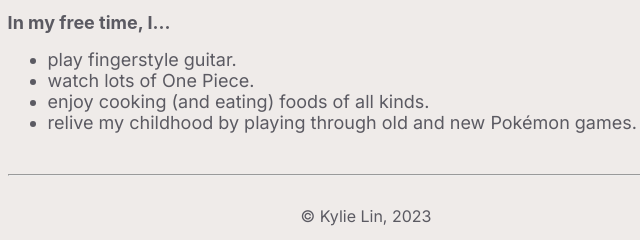
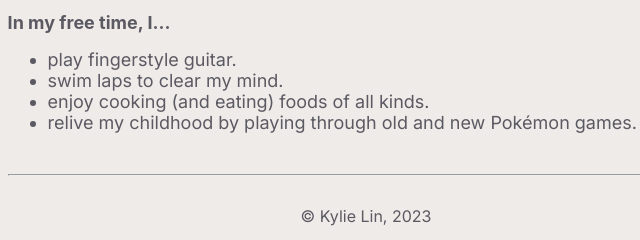
Before and after one commit to kylierlin/kylierlin.github.io, a plain HTML site: page index.html in a window 1280 px wide. Shown: the part 1756-1996 px from the top of the page, 274-914 px from the left. Drawn offline with Linux system fonts and the light colour scheme.

Commit message:
edited fun facts

```diff
--- a/index.html
+++ b/index.html
@@ -266,7 +266,7 @@
         <p class="p4"><b>In my free time, I...</b></p>
         <ul>
             <li class="p4">play fingerstyle guitar.</li>
-            <li class="p4">watch lots of One Piece.</li>
+            <li class="p4">swim laps to clear my mind.</li>
             <li class="p4">enjoy cooking (and eating) foods of all kinds.</li>
             <li class="p4">relive my childhood by playing through old and new Pokémon games.</li>
         </ul>
```
